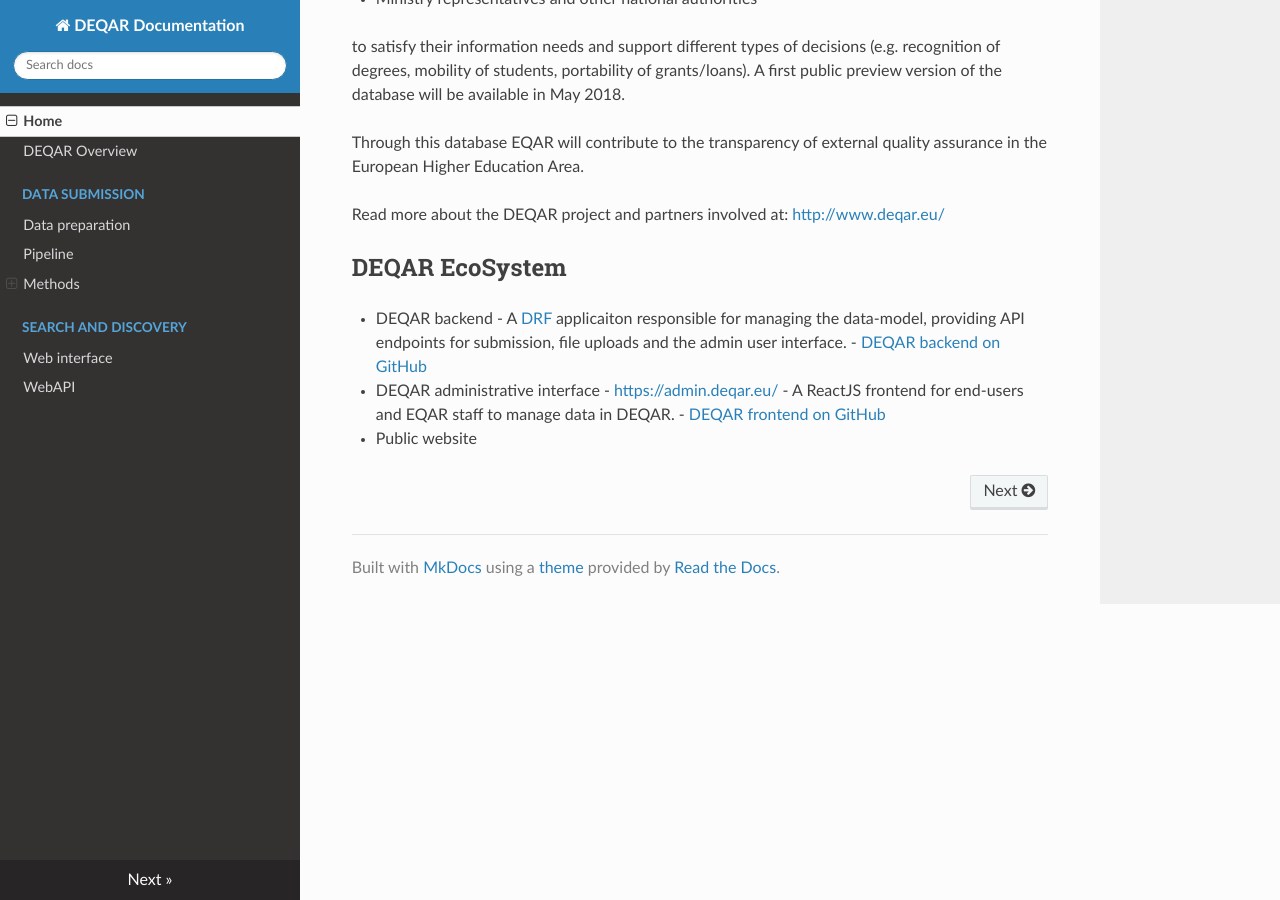
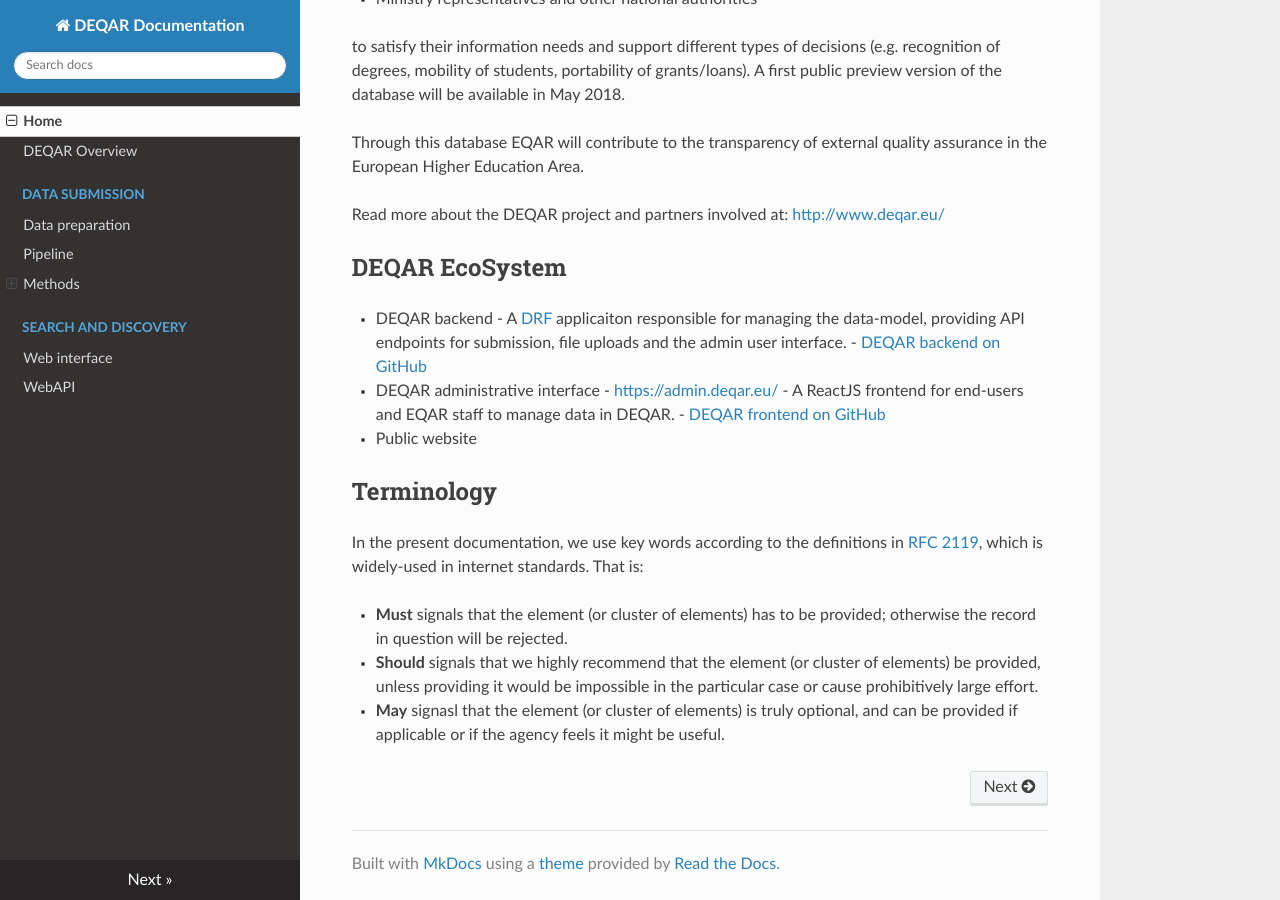
Before and after one commit to EQAR/deqar-docs, an MkDocs documentation site: the page built from docs/index.md, in a window 1280 px wide and 900 px high, scrolled down 707 px. Built offline with MkDocs 1.6.1, drawn with Linux system fonts in a browser that asks for light colours; nearby versions of some CDN libraries; old or Windows-style settings are respelled for this version of MkDocs.

Commit message:
added terminology & RFC 2119 reference

```diff
--- a/docs/index.md
+++ b/docs/index.md
@@ -27,3 +27,11 @@
 * DEQAR backend - A [DRF](http://www.django-rest-framework.org/) applicaiton responsible for managing the data-model, providing API endpoints for submission, file uploads and the admin user interface. - [DEQAR backend on GitHub](https://www.github.com/eqar/eqar_backend)
 * DEQAR administrative interface - <https://admin.deqar.eu/> - A ReactJS frontend for end-users and EQAR staff to manage data in DEQAR. - [DEQAR frontend on GitHub](https://www.github.com/eqar/eqar_frontend)
 * Public website
+
+## Terminology
+
+In the present documentation, we use key words according to the definitions in [RFC 2119](https://tools.ietf.org/html/rfc2119), which is widely-used in internet standards. That is:
+
+ - **Must** signals that the element (or cluster of elements) has to be provided; otherwise the record in question will be rejected.
+ - **Should** signals that we highly recommend that the element (or cluster of elements) be provided, unless providing it would be impossible in the particular case or cause prohibitively large effort.
+ - **May** signasl that the element (or cluster of elements) is truly optional, and can be provided if applicable or if the agency feels it might be useful.
```
